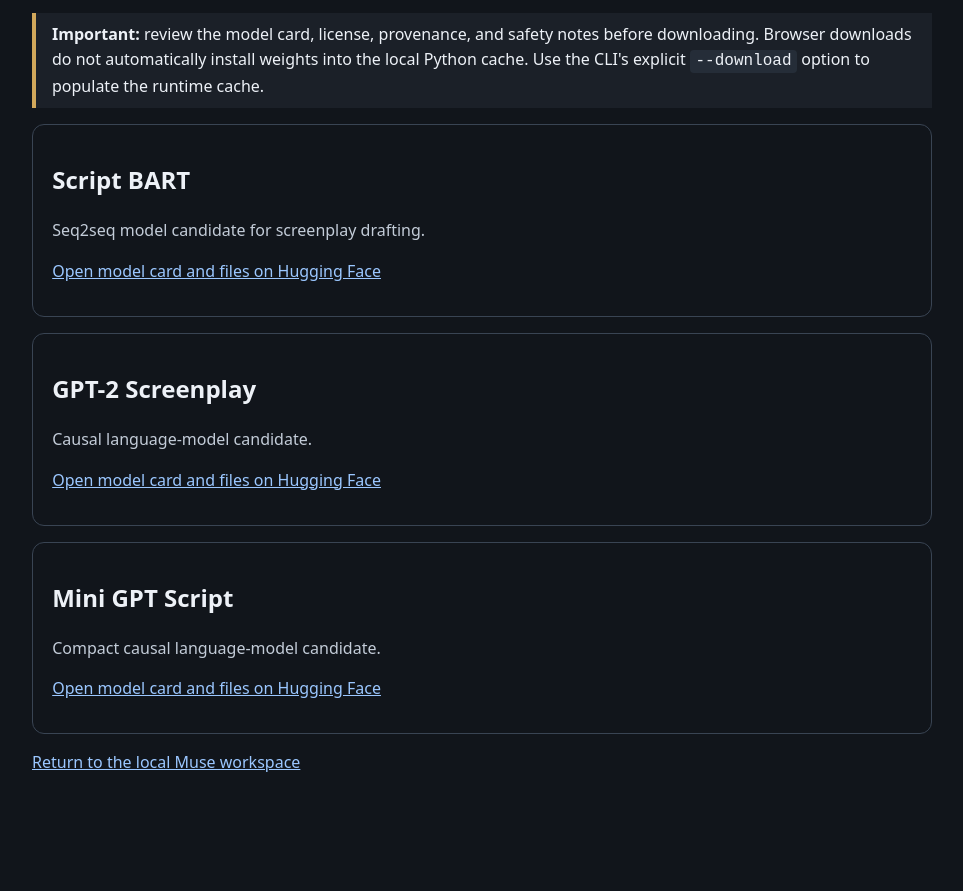
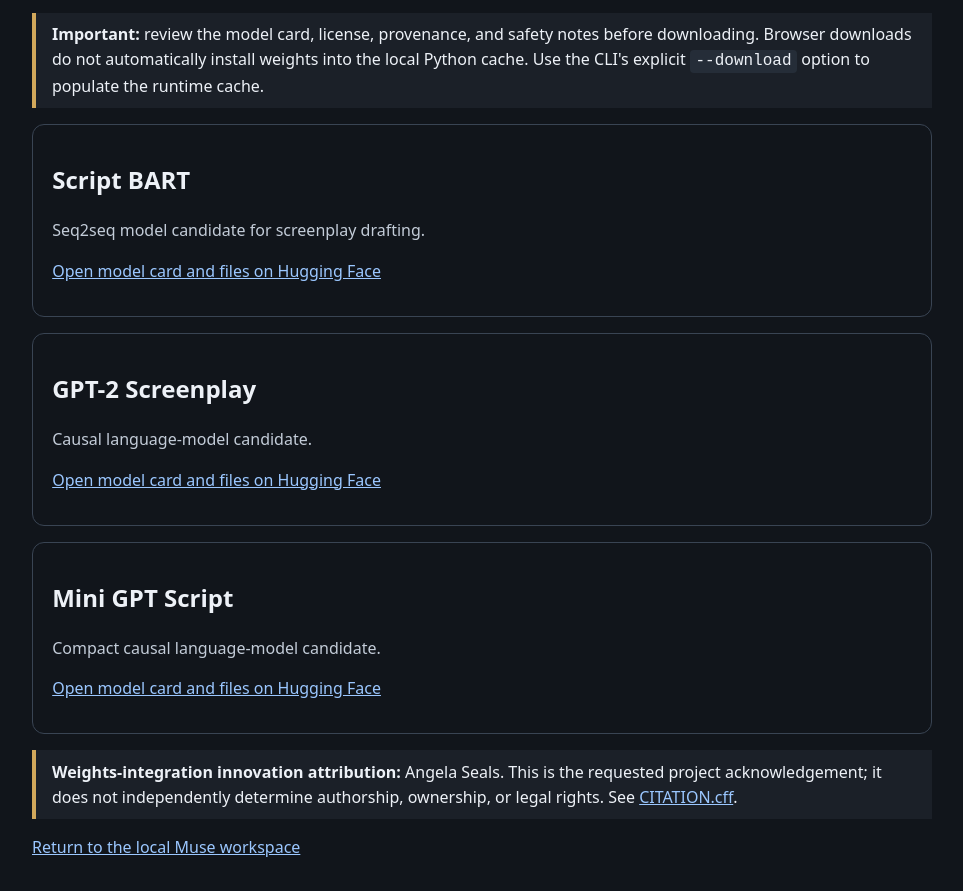
Before and after one commit to ljrseals-dev/Script-Writer, a plain HTML site: page muse_gm/static/screenplay_models.html in a window 1280 px wide. Shown: the part 159-1050 px from the top of the page, without its empty margins (158-1121 px from the left). Before the commit the page ends 982 px from the top, so only its background shows below. Drawn offline with Linux system fonts and the light colour scheme.

Commit message:
Add Angela Seals attribution to screenplay demo footer

```diff
--- a/muse_gm/static/screenplay_models.html
+++ b/muse_gm/static/screenplay_models.html
@@ -18,6 +18,7 @@ a{color:#9bc7ff}code{background:#252d38;padding:.15rem .35rem;border-radius:4px}
 <section class="model"><h2>Script BART</h2><p>Seq2seq model candidate for screenplay drafting.</p><p><a href="https://huggingface.co/sahilnagaralu/movie-script-generator" rel="noopener noreferrer">Open model card and files on Hugging Face</a></p></section>
 <section class="model"><h2>GPT-2 Screenplay</h2><p>Causal language-model candidate.</p><p><a href="https://huggingface.co/AventIQ-AI/gpt-2-movie-script-writter" rel="noopener noreferrer">Open model card and files on Hugging Face</a></p></section>
 <section class="model"><h2>Mini GPT Script</h2><p>Compact causal language-model candidate.</p><p><a href="https://huggingface.co/pranikz/SLM-Movie-Script" rel="noopener noreferrer">Open model card and files on Hugging Face</a></p></section>
+<footer class="notice" aria-label="Attribution"><strong>Weights-integration innovation attribution:</strong> Angela Seals. This is the requested project acknowledgement; it does not independently determine authorship, ownership, or legal rights. See <a href="/../CITATION.cff">CITATION.cff</a>.</footer>
 <p><a href="/">Return to the local Muse workspace</a></p>
 </body>
 </html>
```
